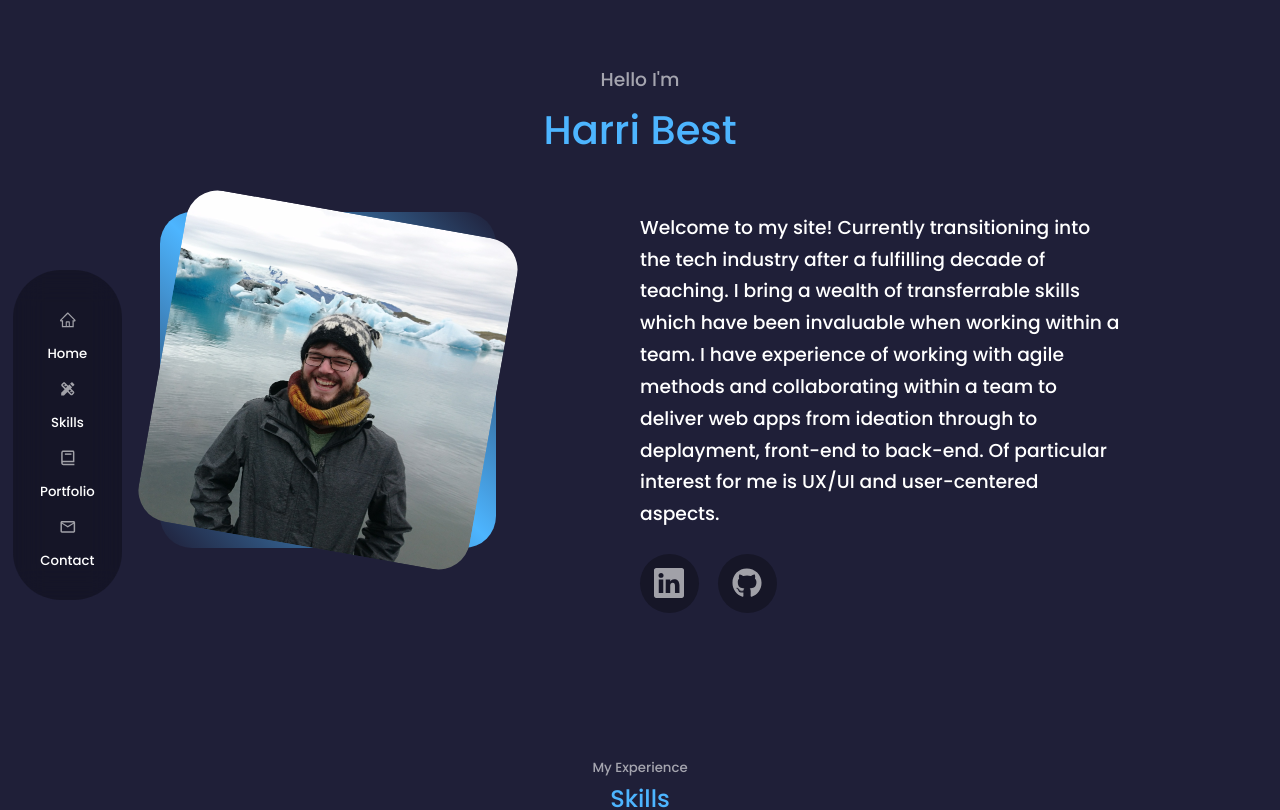
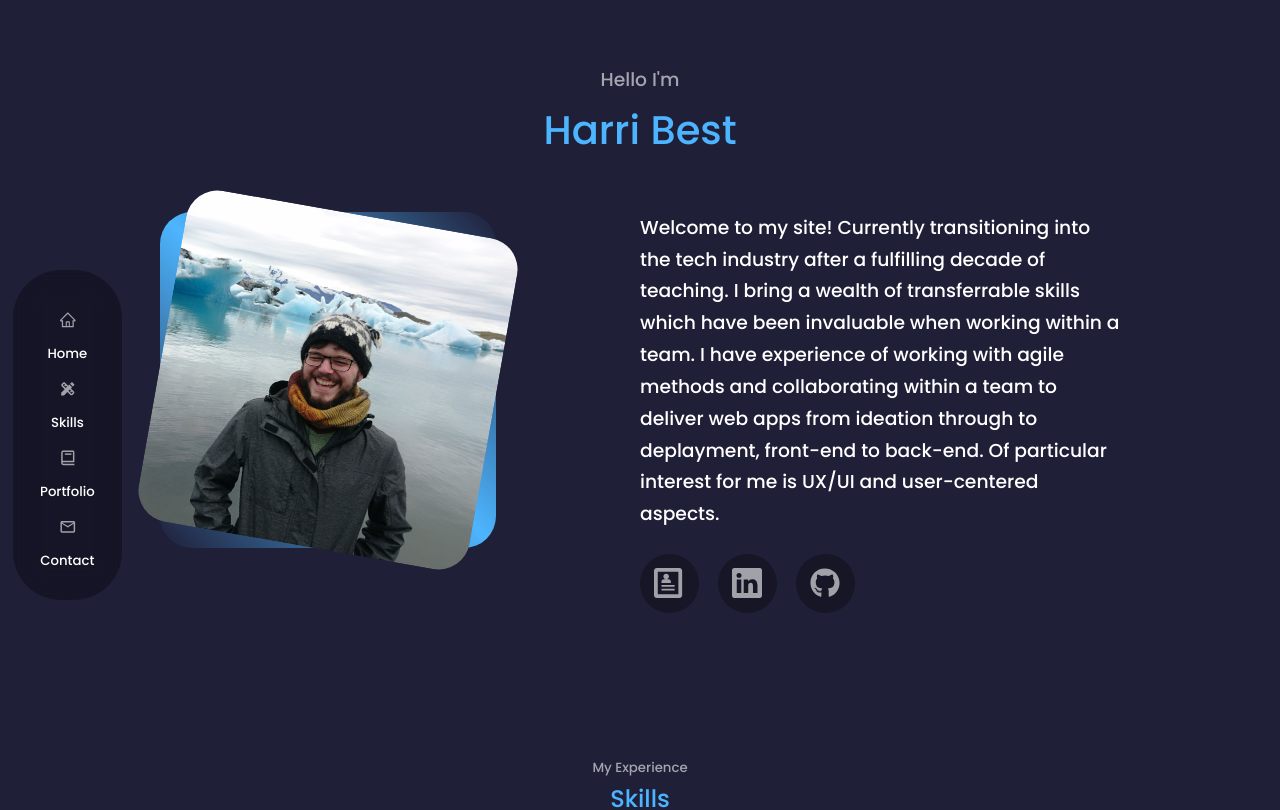
Before and after one commit to HairiBeast/portfolio, a React (Create React App) app: page / in a window 1280 px wide. Shown: the top 810 px of the page. Built offline with nearby package versions, Linux system fonts and the light colour scheme.

Commit message:
added extra button to homepage

```diff
--- a/src/components/about/CTASocials.jsx
+++ b/src/components/about/CTASocials.jsx
@@ -1,10 +1,18 @@
 import React from "react";
+import CV from "../../assets/CV.pdf";
 import { BsLinkedin } from "react-icons/bs";
 import { FaGithub } from "react-icons/fa";
+import { ImProfile } from "react-icons/im";
 
 const CTASocials = () => {
   return (
     <div className="cta-socials">
+      <div>
+        <a href={CV} download>
+          <ImProfile size={30} className="cta-icon" />
+        </a>
+        {/* <h5 className="nav-text">CV</h5> */}
+      </div>
       <div>
         <a href="www.linkedin.com/in/harri-best" target="_blank">
           <BsLinkedin size={30} className="cta-icon" />
```
